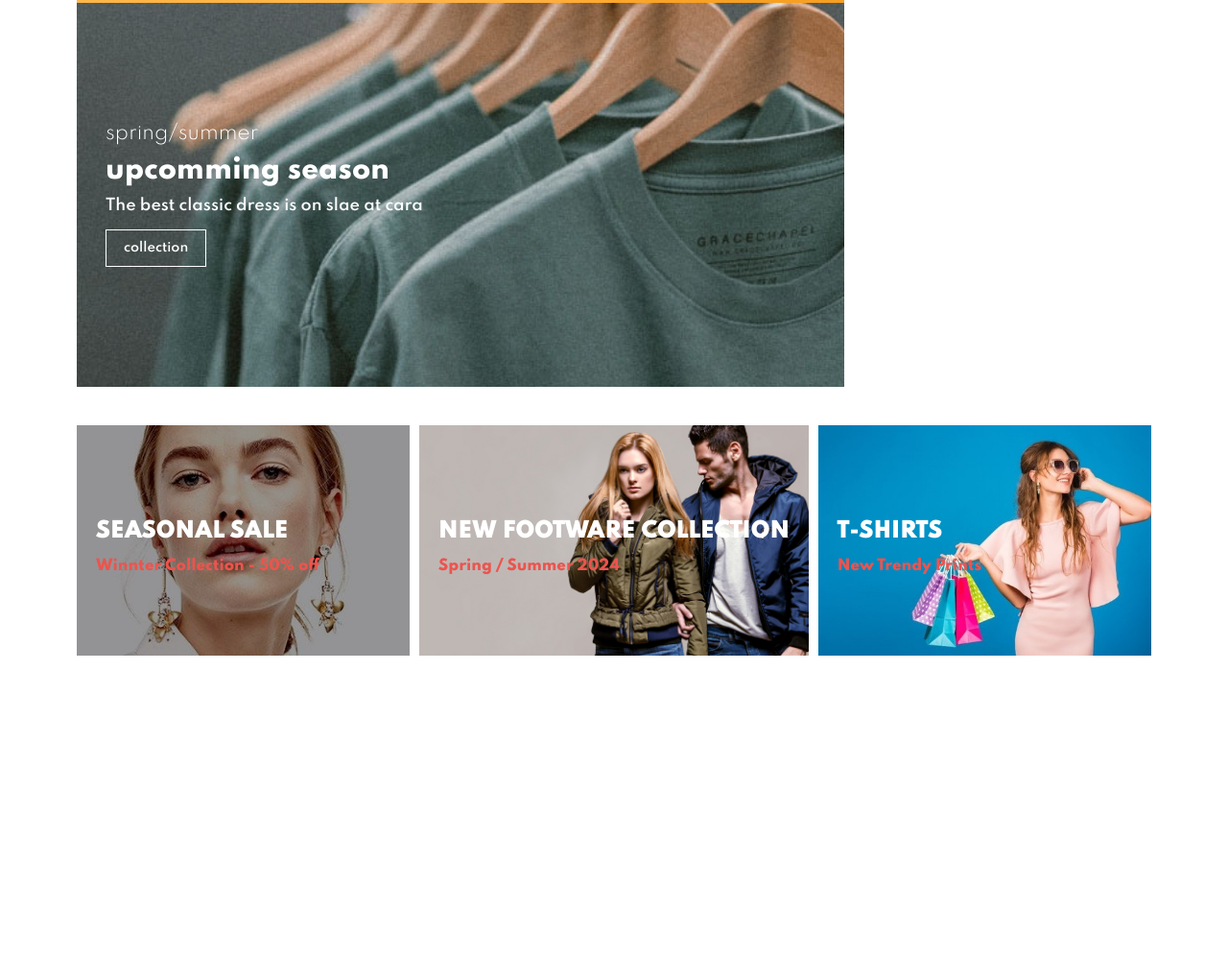
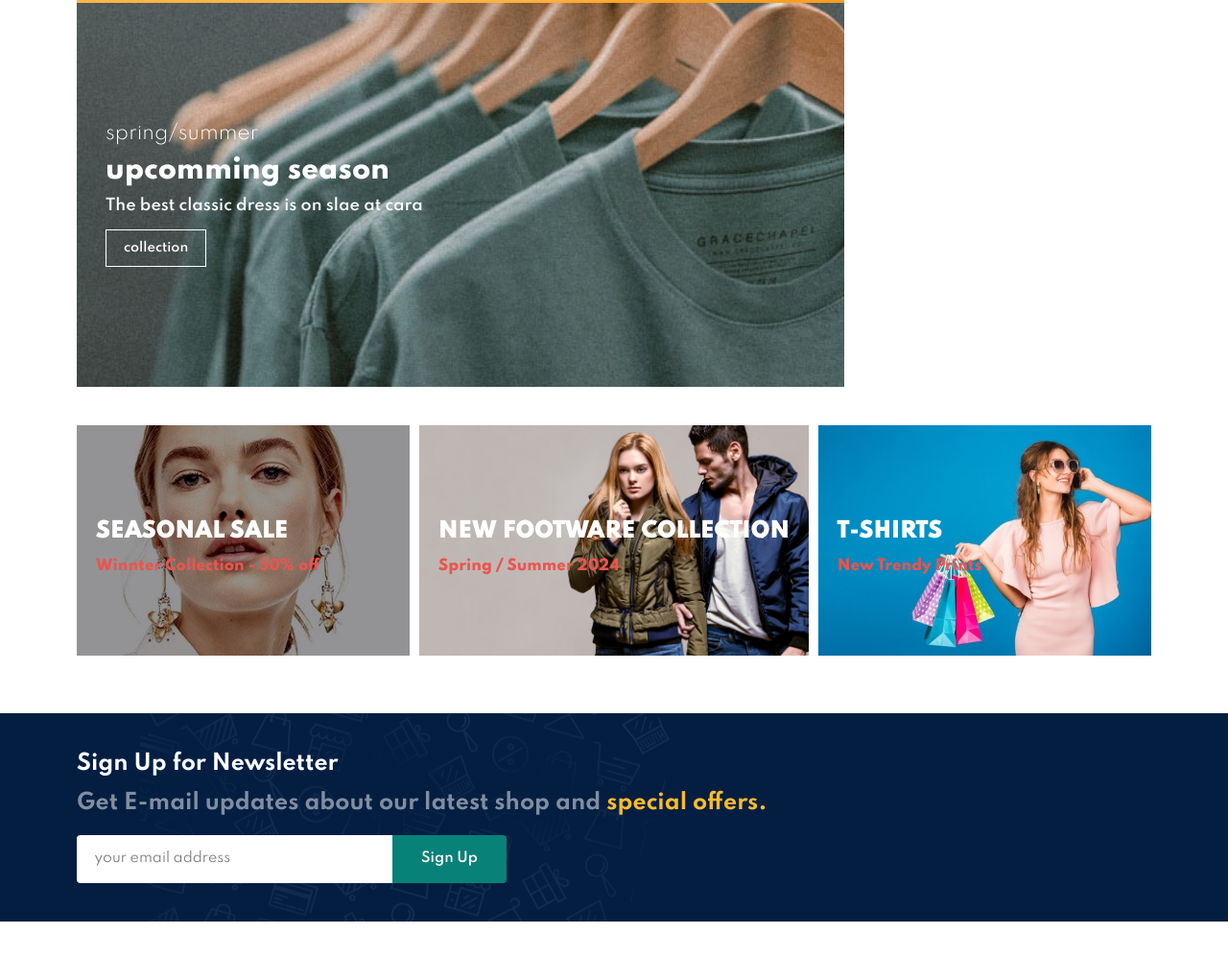
Before and after one commit to DehaniPathirana/Ecommerce-Website, a plain HTML site: page index.html in a window 1280 px wide. Shown: the part 3947-4945 px from the top of the page at 96% size. Before the commit the page ends 4650 px from the top, so only its background shows below. Drawn offline with Linux system fonts and the light colour scheme.

Commit message:
create newsletter section

```diff
--- a/index.html
+++ b/index.html
@@ -401,6 +401,18 @@
             </div>
         </section>
 
+        <section id="newsletter" class="section-p1 section-m1">
+            <div class="newstext">
+                <h4>Sign Up for Newsletter</h4>
+                <p>Get E-mail updates about our latest shop and <span>special offers.</span></p>
+            </div>
+
+            <div class="form">
+                <input  type="text" placeholder="your email address">
+                <button class="normal">Sign Up</button>
+            </div>
+        </section>
+
         <script src="script.js"></script>
     </body>
 
--- a/style.css
+++ b/style.css
@@ -468,3 +468,57 @@ body {
   flex-wrap:wrap;
   padding: 0 80px;
 }
+
+
+#newsletter{
+  display: flex;
+  justify-content: space-between;
+  flex-wrap: wrap;
+  align-items: center;
+  background-image: url("img/banner/b14.png");
+  background-repeat: no-repeat;
+  background-position:20% 30%;
+  background-color: #041e42;
+}
+
+#newsletter h4{
+  font-size: 22px;
+  font-weight: 700;
+  color: #fff;
+}
+
+
+#newsletter p{
+  font-size: 22px;
+  font-weight: 700;
+  color: #818ea0;
+}
+
+#newsletter span{
+  color: #ffbd27;
+}
+
+#newsletter .form{
+  display: flex;
+  width: 40%;
+}
+
+#newsletter input{
+  height:3.125rem;
+  padding: 0 1.25em;
+  font-size: 14px;
+  width:100%;
+  border:1px solid transparent;
+  border-radius: 4px;
+  outline: none;
+  border-top-right-radius: 0;
+  border-bottom-right-radius: 0;
+}
+
+#newsletter button{
+  background-color: #088178;
+  color: #fff;
+  white-space: nowrap;
+  border-top-left-radius: 0;
+  border-bottom-left-radius: 0;
+}
```
